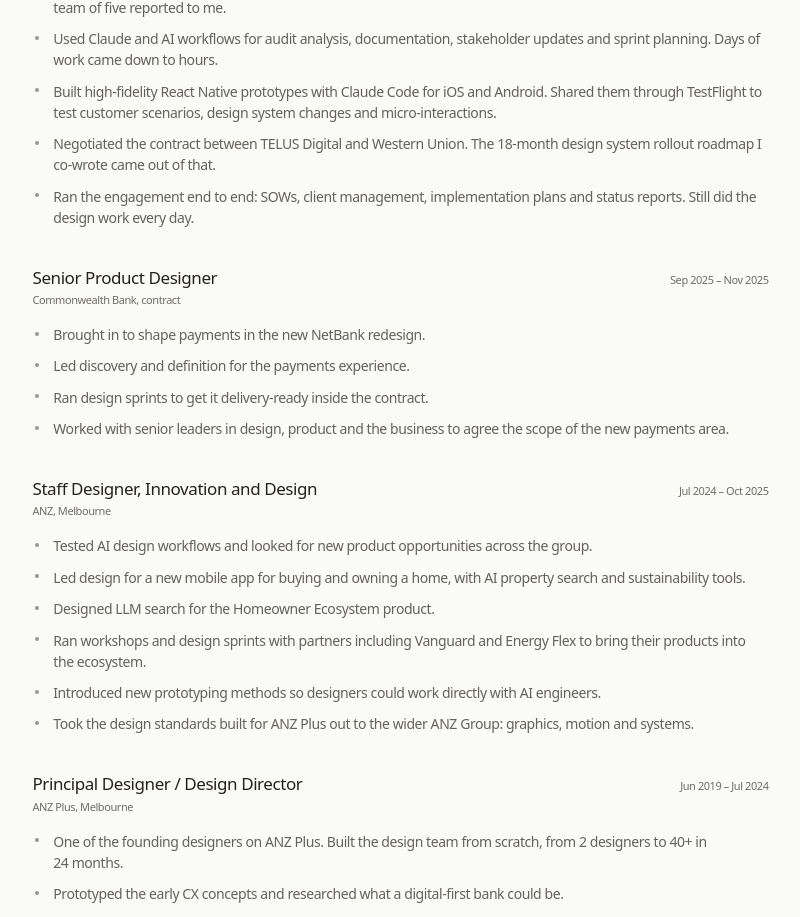
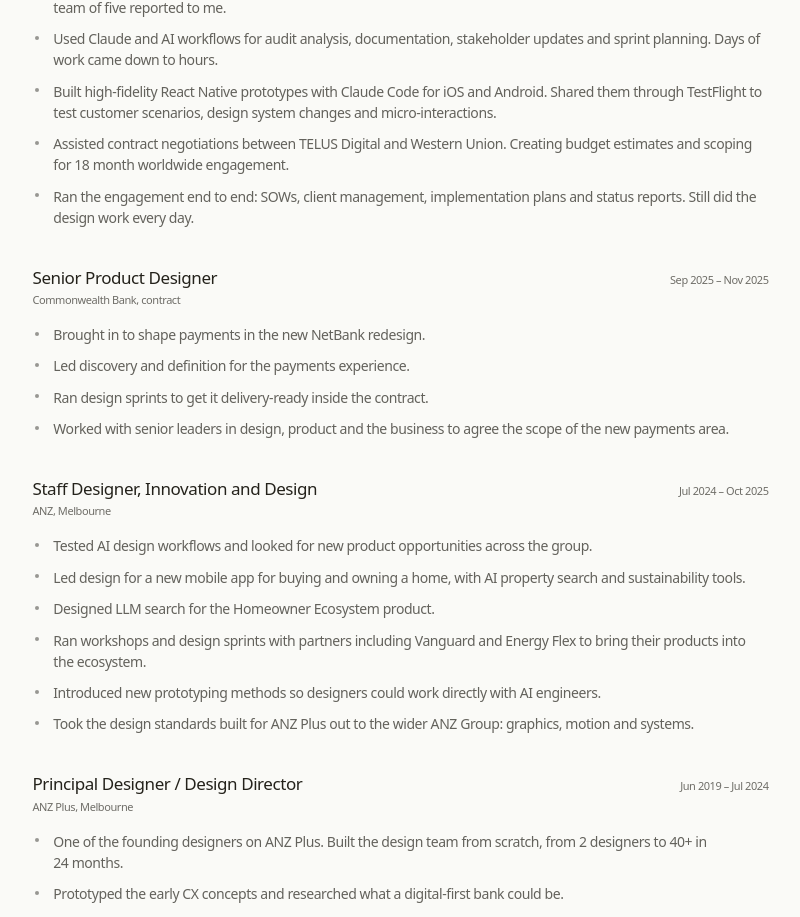
Before and after one commit to Leroice/leroice-26, an Astro site: page /cv in a window 1280 px wide. Shown: the part 1379-2296 px from the top of the page, without its empty margins (264-1064 px from the left). Built offline with nearby package versions, Linux system fonts and the light colour scheme; Astro itself is replaced by a stand-in of ours.

Commit message:
CV: Western Union contract bullet in Leigh's words

```diff
--- a/src/components/CvContent.astro
+++ b/src/components/CvContent.astro
@@ -45,7 +45,7 @@
       "Directed a distributed design team in AU and India covering research, UX, content and interaction design. The local team of five reported to me.",
       "Used Claude and AI workflows for audit analysis, documentation, stakeholder updates and sprint planning. Days of work came down to hours.",
       "Built high-fidelity React Native prototypes with Claude Code for iOS and Android. Shared them through TestFlight to test customer scenarios, design system changes and micro-interactions.",
-      "Negotiated the contract between TELUS Digital and Western Union. The 18-month design system rollout roadmap I co-wrote came out of that.",
+      "Assisted contract negotiations between TELUS Digital and Western Union. Creating budget estimates and scoping for 18 month worldwide engagement.",
       "Ran the engagement end to end: SOWs, client management, implementation plans and status reports. Still did the design work every day.",
     ],
   },
```
